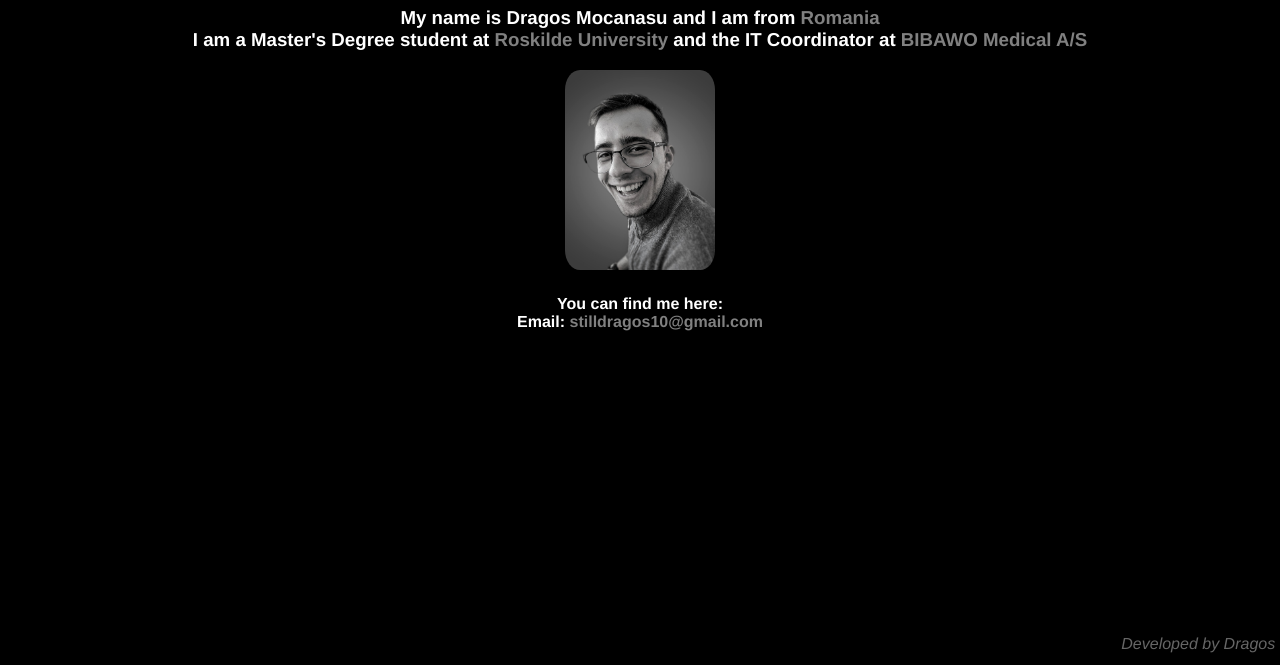
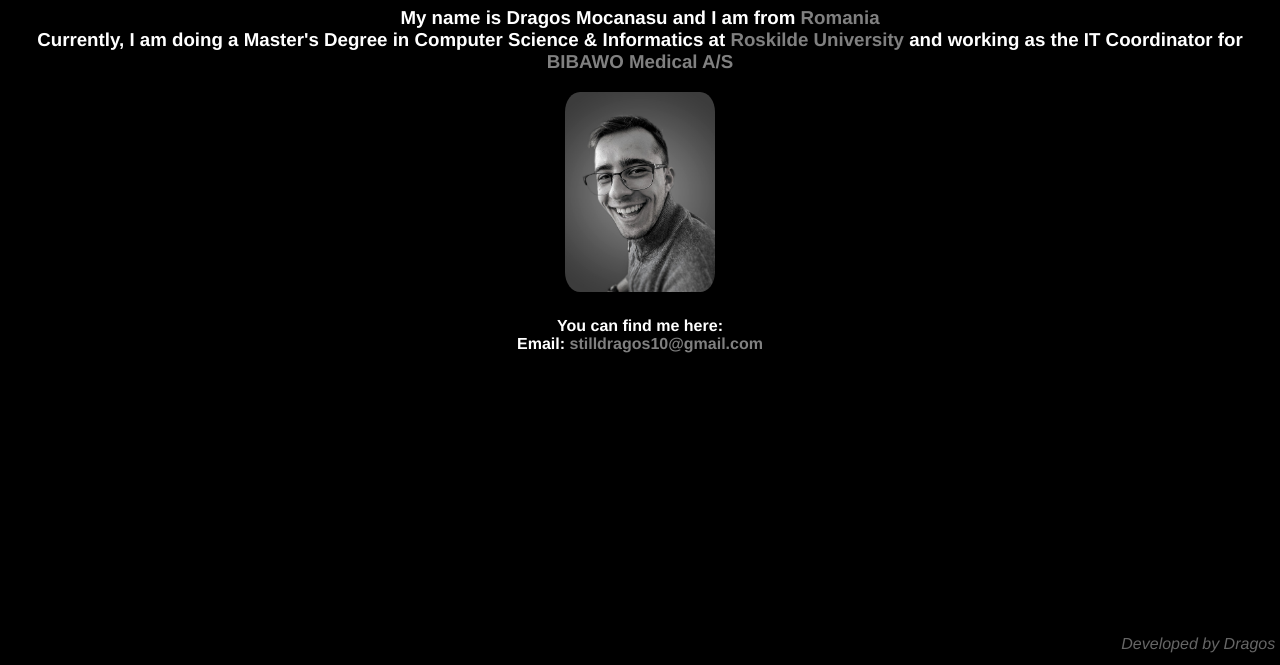
Before and after one commit to dragosmocanasu/website, a plain HTML site: page index.html in a window 1280 px wide. Shown: the part 135-800 px from the top of the page. Drawn offline with Linux system fonts and the light colour scheme.

Commit message:
Update index.html

```diff
--- a/index.html
+++ b/index.html
@@ -26,7 +26,7 @@
 
 				<h3>
 					My name is Dragos Mocanasu and I am from <a href = "https://en.wikipedia.org/wiki/Romania" target = "_blank">Romania</a> <br>
-					I am a Master's Degree student at <a href = "https://ruc.dk/" target = "_blank">Roskilde University</a> and the IT Coordinator at <a href = "https://hydrozid.com/" target = "_blank">BIBAWO Medical A/S</a> <br>
+					Currently, I am doing a Master's Degree in Computer Science & Informatics at <a href = "https://ruc.dk/" target = "_blank">Roskilde University</a> and working as the IT Coordinator for <a href = "https://hydrozid.com/" target = "_blank">BIBAWO Medical A/S</a> <br>
 				</h3>
 
 				<img src = "resume_pic.jpg"  alt="Dragos Mocanasu">
```
